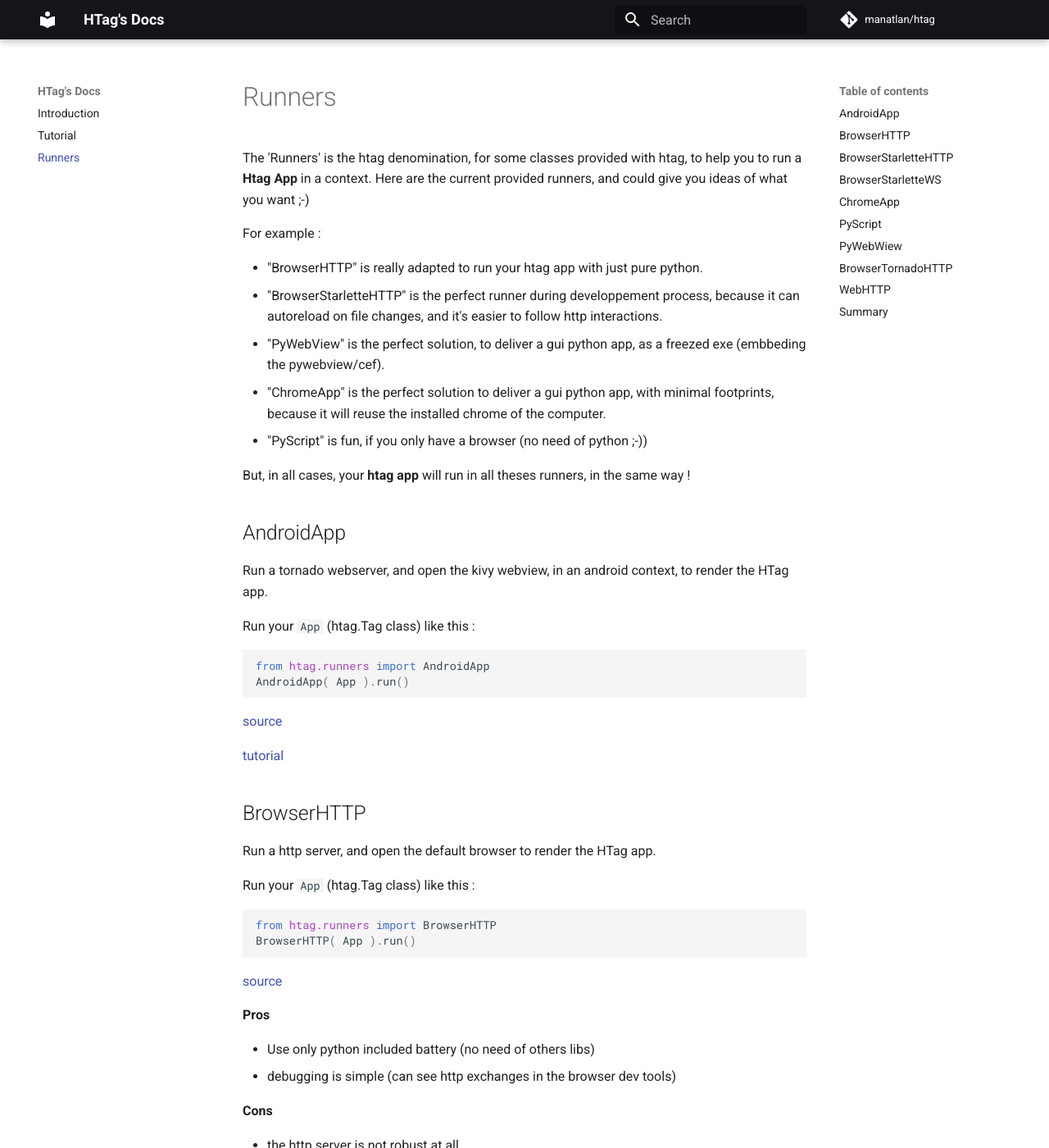
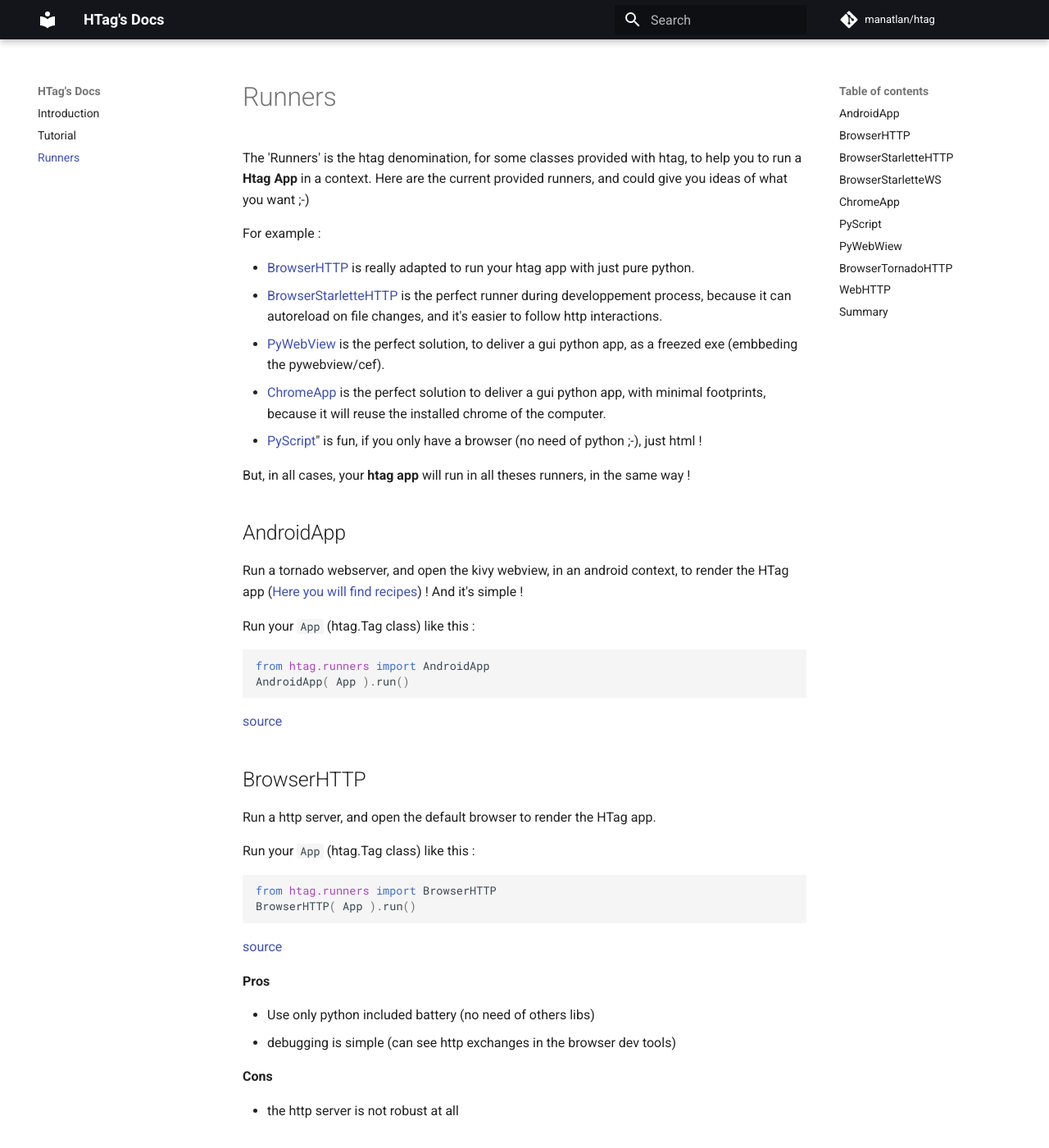
Before and after one commit to manatlan/htag, an MkDocs documentation site: the page built from docs/runners.md, in a window 1280 px wide and 1400 px high. Shown: the whole window at 82% size. Built offline with MkDocs 1.6.1 and Material for MkDocs 9.7.7, drawn with Linux system fonts in a browser that asks for light colours; comment, search, counter and statistics services are not loaded.

Commit message:
Update runners.md

```diff
--- a/docs/runners.md
+++ b/docs/runners.md
@@ -4,16 +4,16 @@ The 'Runners' is the htag denomination, for some classes provided with htag, to
 
 For example :
 
- * "BrowserHTTP" is really adapted to run your htag app with just pure python.
- * "BrowserStarletteHTTP" is the perfect runner during developpement process, because it can autoreload on file changes, and it's easier to follow http interactions.
- * "PyWebView" is the perfect solution, to deliver a gui python app, as a freezed exe (embbeding the pywebview/cef).
- * "ChromeApp" is the perfect solution to deliver a gui python app, with minimal footprints, because it will reuse the installed chrome of the computer.
- * "PyScript" is fun, if you only have a browser (no need of python ;-))
+ * [BrowserHTTP](#BrowserHTTP) is really adapted to run your htag app with just pure python.
+ * [BrowserStarletteHTTP](#BrowserStarletteHTTP) is the perfect runner during developpement process, because it can autoreload on file changes, and it's easier to follow http interactions.
+ * [PyWebView](#PyWebView) is the perfect solution, to deliver a gui python app, as a freezed exe (embbeding the pywebview/cef).
+ * [ChromeApp](#ChromeApp) is the perfect solution to deliver a gui python app, with minimal footprints, because it will reuse the installed chrome of the computer.
+ * [PyScript](#PyScript)" is fun, if you only have a browser (no need of python ;-), just html !
 
 But, in all cases, your **htag app** will run in all theses runners, in the same way !
 
 ## AndroidApp
-Run a tornado webserver, and open the kivy webview, in an android context, to render the HTag app.
+Run a tornado webserver, and open the kivy webview, in an android context, to render the HTag app ([Here you will find recipes](https://github.com/manatlan/htagapk)) ! And it's simple !
 
 Run your `App` (htag.Tag class) like this :
 
@@ -24,7 +24,7 @@ AndroidApp( App ).run()
 
 [source](https://github.com/manatlan/htag/blob/main/htag/runners/androidapp.py)
 
-[tutorial](https://github.com/manatlan/htagapk)
+
 
 ## BrowserHTTP
 Run a http server, and open the default browser to render the HTag app.
```
